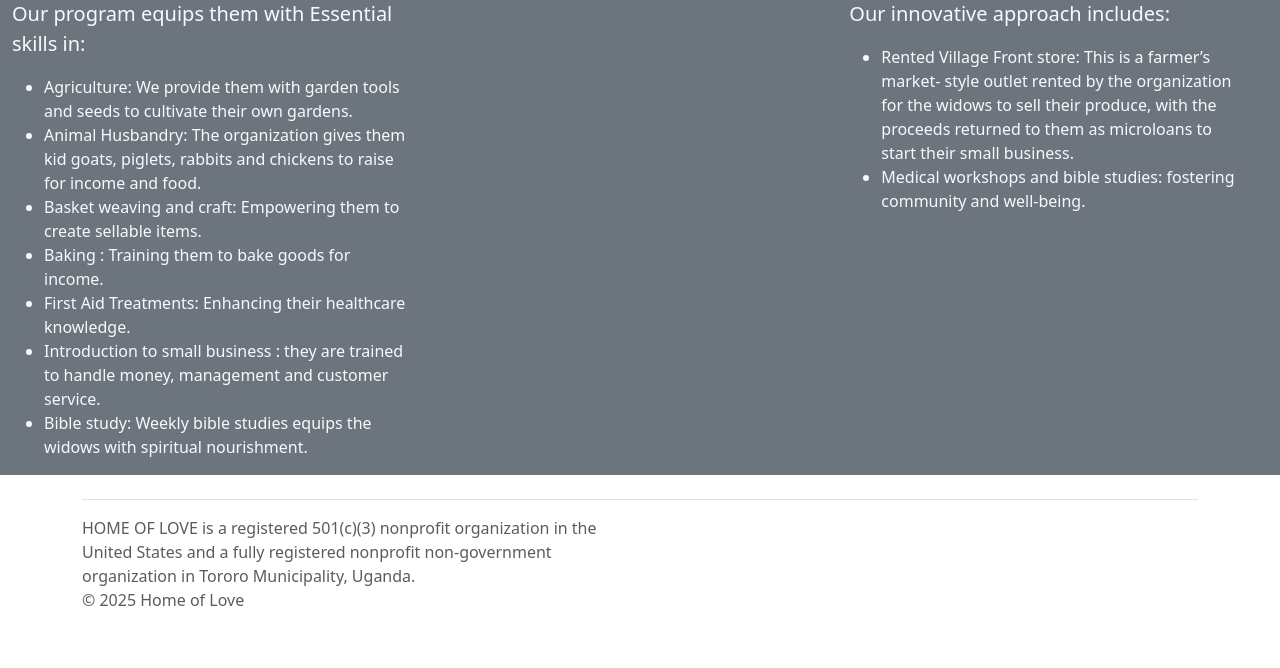
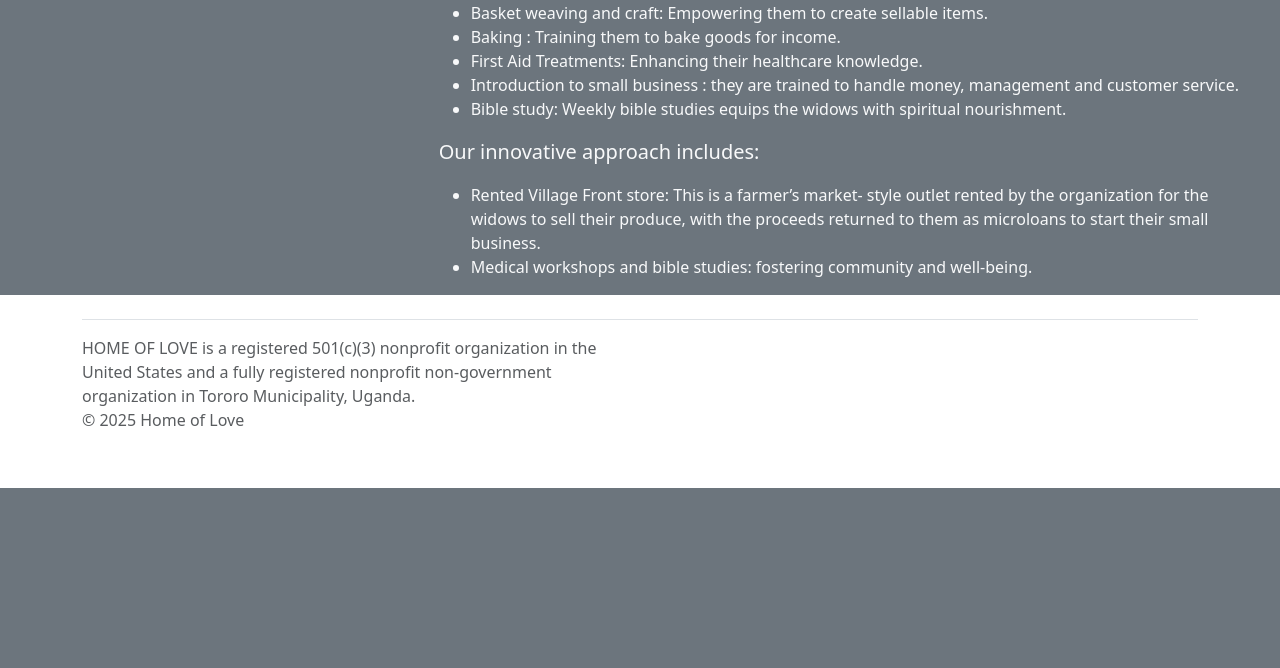
Before and after one commit to philiplessner/HOLO, a Flask app: page /widows in a window 1280 px wide. Shown: the part 736-1404 px from the top of the page. After the commit the page ends 1224 px from the top, so only its background shows below. Run offline with Flask 3, Linux system fonts and the light colour scheme.

Commit message:
changes to Widows page.

```diff
--- a/app/templates/widows.html
+++ b/app/templates/widows.html
@@ -42,10 +42,6 @@
           support to widows, empowering them to overcome the hardship they face and regain control
           over their lives.
         </p>
-
-      </div>
-    <div class="row bg-secondary text-light">
-        <div class="col-4">
         <p class="fs-5">
             Our program equips them with Essential skills in:
             <ul>
@@ -59,10 +55,6 @@
             <li>Bible study: Weekly bible studies equips the widows with spiritual nourishment.</li>
           </ul>
         </p>
-        </div>
-        <div class="col-4">
-          </div>
-        <div class="col-4">
         <p class="fs-5">
           Our innovative approach includes:
           <ul>
@@ -72,8 +64,7 @@
             <li>Medical workshops and bible studies: fostering community and well-being.</li>
           </ul>
         </p>
-        </div>
-    </div>
+      </div>
     </div>
   </div>
 </section>
```
